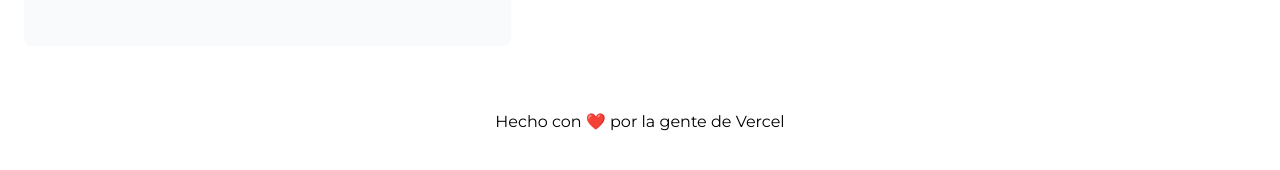
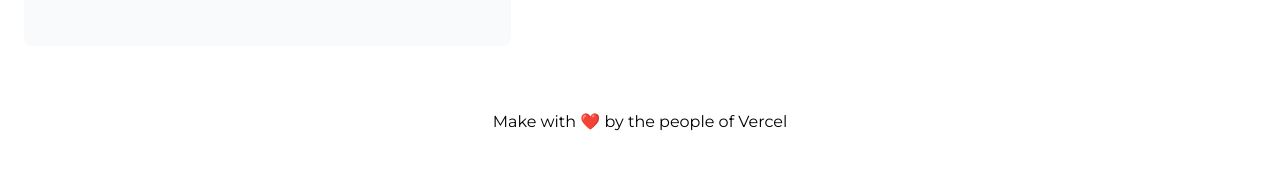
Before and after one commit to tonnyquintero/Training-Nextjs-14, a Next.js app: page / in a window 1280 px wide. Shown: the part 730-900 px from the top of the page. Built offline with nearby package versions, Linux system fonts and the light colour scheme; a web font is replaced by a local one.

Commit message:
second commit

```diff
--- a/app/layout.tsx
+++ b/app/layout.tsx
@@ -12,7 +12,7 @@ export default function RootLayout({
             {children}
 
             <footer className='py-10 flex justify-center items-center'>
-              Hecho con ❤️ por la gente de Vercel
+              Make with ❤️ by the people of Vercel
             </footer>
           </body>
     </html>
```
